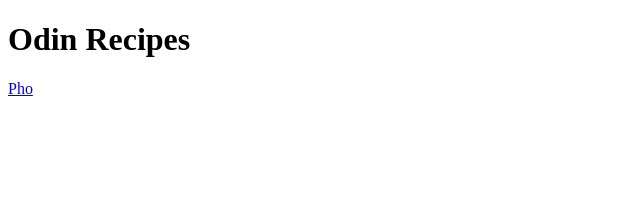
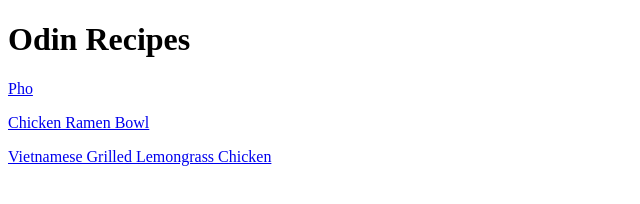
Before and after one commit to kyungminkim1/odin-recipes, a plain HTML site: page index.html in a window 1280 px wide. Shown: the whole page, without its empty margins (0-640 px from the left). Drawn offline with Linux system fonts and the light colour scheme.

Commit message:
Add two new links to recipes

```diff
--- a/index.html
+++ b/index.html
@@ -8,5 +8,7 @@
         <h1>Odin Recipes</h1>
 
         <p><a href="./recipes/pho.html">Pho</a></p>
+        <p><a href="./recipes/chicken-ramen.html">Chicken Ramen Bowl</a></p>
+        <p><a href="./recipes/lemongrass-chicken.html">Vietnamese Grilled Lemongrass Chicken</a></p>
     </body>
 </html>
```
